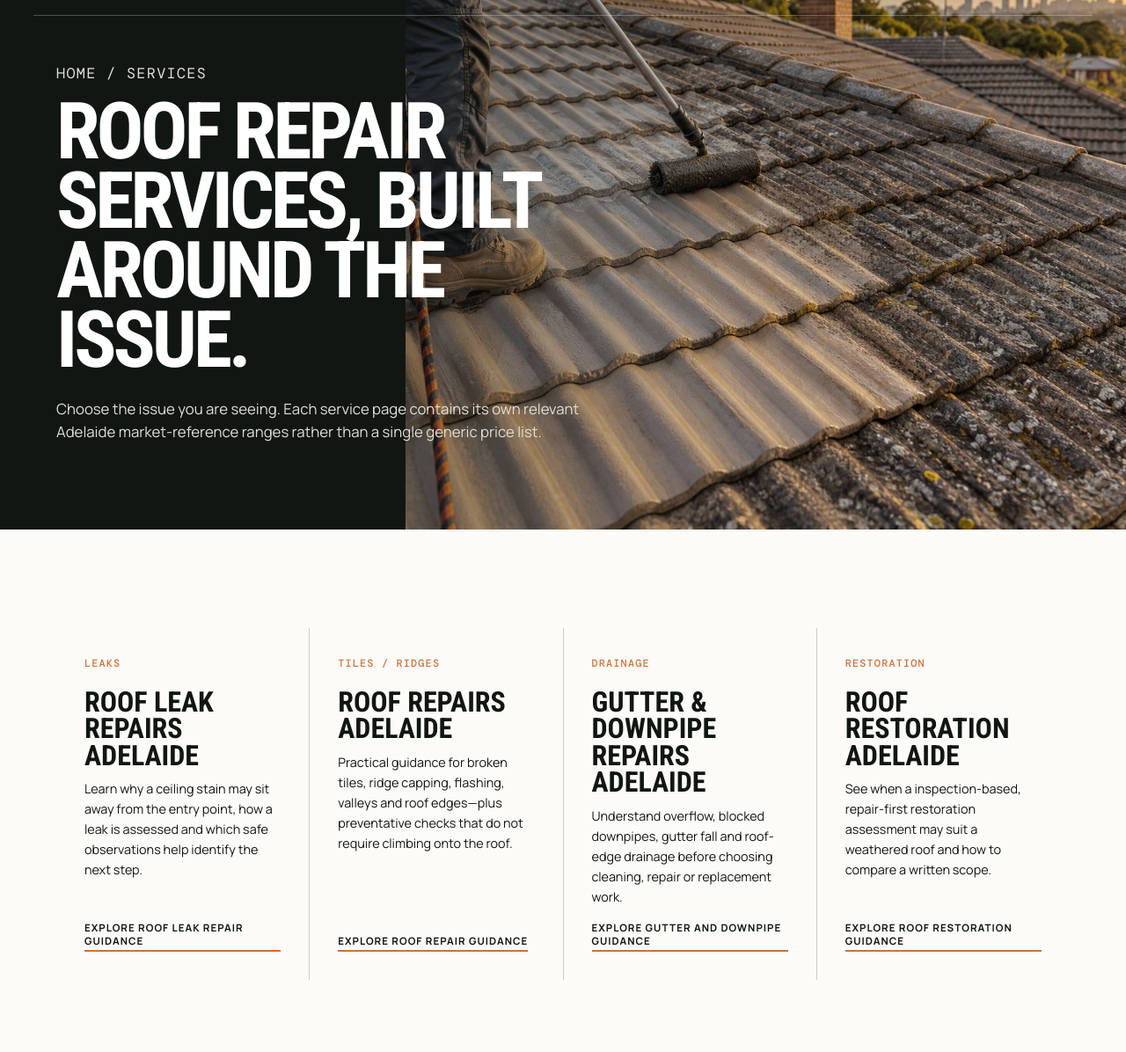
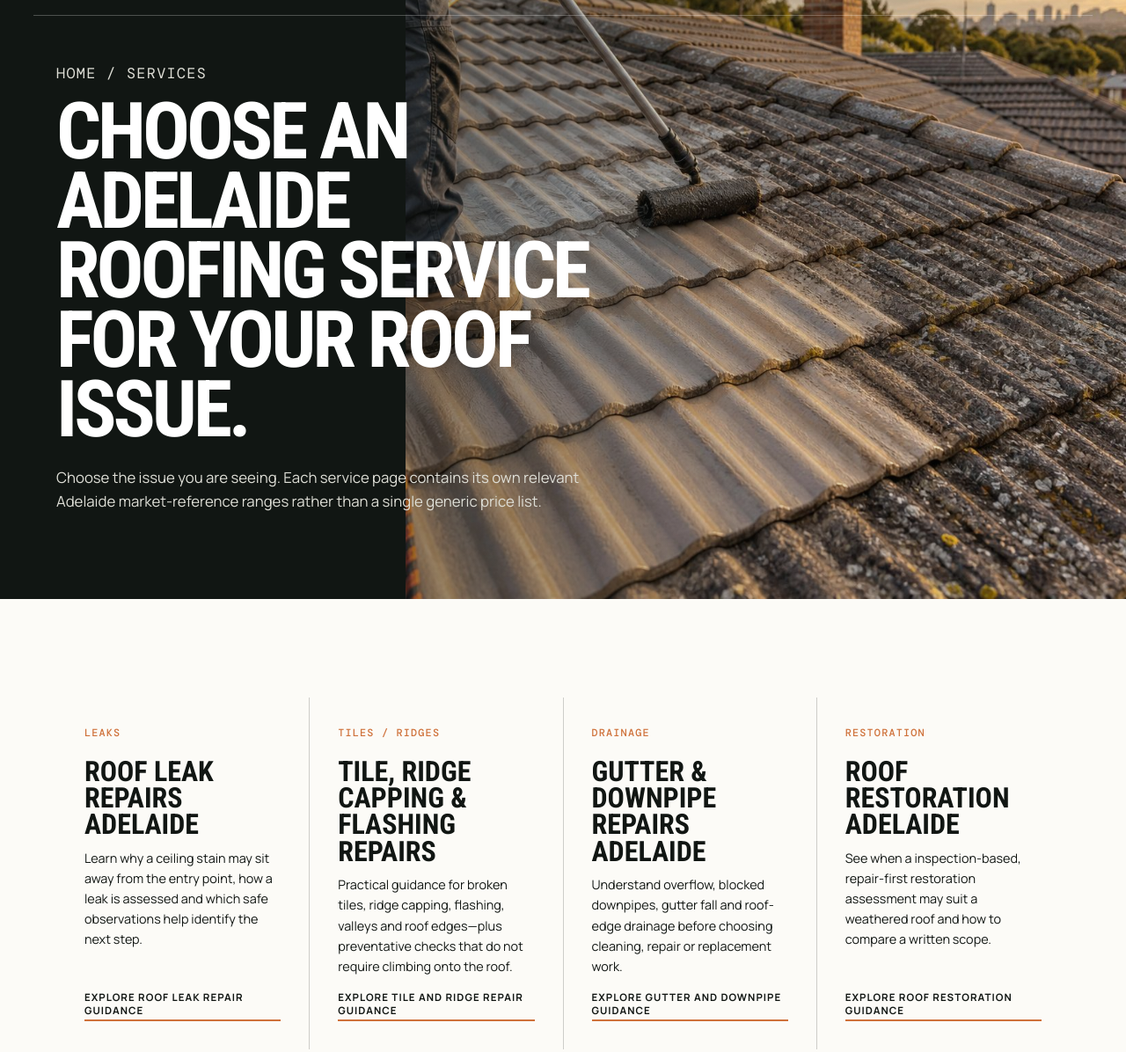
Before and after one commit to nancymaintenance-design/adelaideroofkind.com.au, a plain HTML site: page services.html in a window 1280 px wide. Shown: the part 115-1311 px from the top of the page at 88% size. Drawn offline with nearby package versions, Linux system fonts and the light colour scheme.

Commit message:
Separate homepage and service search intent

```diff
--- a/services.html
+++ b/services.html
@@ -3,8 +3,8 @@
 <head>
 <meta charset="utf-8">
 <meta name="viewport" content="width=device-width,initial-scale=1">
-<meta name="description" content="Adelaide roof repair services: roof repairs, roof leak repairs, tile and ridge capping repairs, gutter and downpipe repairs, and roof restoration.">
-<title>Roof Repairs Adelaide | Leak, Tile, Gutter &amp; Restoration Services | Ellis Services Group</title>
+<meta name="description" content="Browse Ellis Services Group's Adelaide roofing services: dedicated help for roof leaks, tiles, ridge capping, gutters, downpipes and roof restoration.">
+<title>Adelaide Roofing Services | Repairs, Leaks, Gutters &amp; Restoration | Ellis Services Group</title>
 <link rel="stylesheet" href="assets/css/global.css">
 <link rel="canonical" href="https://www.adelaideroofkind.com.au/services.html">
   <link rel="icon" href="favicon.ico" sizes="any"><link rel="icon" type="image/png" sizes="48x48" href="favicon-48.png"><link rel="icon" type="image/png" sizes="192x192" href="favicon-192.png"><link rel="apple-touch-icon" sizes="180x180" href="apple-touch-icon.png"><link rel="manifest" href="site.webmanifest">
@@ -12,13 +12,13 @@
 <meta property="og:type" content="website">
 <meta property="og:site_name" content="Ellis Services Group">
 <meta property="og:locale" content="en_AU">
-<meta property="og:title" content="Roof Repairs Adelaide | Ellis Services Group">
-<meta property="og:description" content="Adelaide roof repairs, roof leak repairs, tile and ridge capping repairs, gutter and downpipe repairs, and roof restoration.">
+<meta property="og:title" content="Adelaide Roofing Services | Ellis Services Group">
+<meta property="og:description" content="Choose a dedicated Adelaide service for roof leaks, tiles, ridge capping, gutters, downpipes or restoration.">
 <meta property="og:url" content="https://www.adelaideroofkind.com.au/services.html">
 <meta property="og:image" content="https://www.adelaideroofkind.com.au/assets/images/ellis-roof-restoration-concept.jpg">
 <meta name="twitter:card" content="summary_large_image">
-<meta name="twitter:title" content="Roof Repairs Adelaide | Ellis Services Group">
-<meta name="twitter:description" content="Adelaide roof repairs, roof leak repairs, tile and ridge capping repairs, gutter and downpipe repairs, and roof restoration.">
+<meta name="twitter:title" content="Adelaide Roofing Services | Ellis Services Group">
+<meta name="twitter:description" content="Choose a dedicated Adelaide service for roof leaks, tiles, ridge capping, gutters, downpipes or restoration.">
 <meta name="twitter:image" content="https://www.adelaideroofkind.com.au/assets/images/ellis-roof-restoration-concept.jpg">
 <script type="application/ld+json">
 {"@context":"https://schema.org","@type":"ProfessionalService","name":"Ellis Services Group","description":"Adelaide roof repair services — leak repairs, tile and ridge repairs, gutter and downpipe repairs, and roof restoration with price guides.","url":"https://www.adelaideroofkind.com.au/services.html","telephone":"+61434276883","email":"ellisservicesgroup9@outlook.com","address":{"@type":"PostalAddress","streetAddress":"63 Pirie St","addressLocality":"Adelaide","addressRegion":"SA","postalCode":"5000","addressCountry":"AU"},"areaServed":{"@type":"City","name":"Adelaide"},"knowsAbout":["Roof leak repairs","Roof repairs","Gutters & downpipes","Roof restoration"]}
@@ -37,13 +37,13 @@
 <main>
 <section class="page-hero page-hero--visual">
 <figure class="page-hero__visual"><img src="assets/images/ellis-roof-restoration-concept.jpg" width="1536" height="1024" alt="Tiled roof surface preparation" loading="eager" decoding="async" fetchpriority="high"></figure>
-<div class="shell"><p class="crumb">Home / Services</p><h1>Roof repair services, built around the issue.</h1><p>Choose the issue you are seeing. Each service page contains its own relevant Adelaide market-reference ranges rather than a single generic price list.</p></div>
+<div class="shell"><p class="crumb">Home / Services</p><h1>Choose an Adelaide roofing service for your roof issue.</h1><p>Choose the issue you are seeing. Each service page contains its own relevant Adelaide market-reference ranges rather than a single generic price list.</p></div>
 </section>
 <section class="section">
 <div class="shell">
 <div class="services-grid services-page-grid">
 <article class="service-card"><span class="service-icon">LEAKS</span><h3>Roof leak repairs Adelaide</h3><p>Learn why a ceiling stain may sit away from the entry point, how a leak is assessed and which safe observations help identify the next step.</p><a href="roof-leak-repairs-adelaide.html">Explore roof leak repair guidance</a></article>
-<article class="service-card"><span class="service-icon">TILES / RIDGES</span><h3>Roof repairs Adelaide</h3><p>Practical guidance for broken tiles, ridge capping, flashing, valleys and roof edges—plus preventative checks that do not require climbing onto the roof.</p><a href="roof-repairs-adelaide.html">Explore roof repair guidance</a></article>
+<article class="service-card"><span class="service-icon">TILES / RIDGES</span><h3>Tile, ridge capping &amp; flashing repairs</h3><p>Practical guidance for broken tiles, ridge capping, flashing, valleys and roof edges—plus preventative checks that do not require climbing onto the roof.</p><a href="roof-repairs-adelaide.html">Explore tile and ridge repair guidance</a></article>
 <article class="service-card"><span class="service-icon">DRAINAGE</span><h3>Gutter &amp; downpipe repairs Adelaide</h3><p>Understand overflow, blocked downpipes, gutter fall and roof-edge drainage before choosing cleaning, repair or replacement work.</p><a href="gutter-downpipe-repairs-adelaide.html">Explore gutter and downpipe guidance</a></article>
 <article class="service-card"><span class="service-icon">RESTORATION</span><h3>Roof restoration Adelaide</h3><p>See when a inspection-based, repair-first restoration assessment may suit a weathered roof and how to compare a written scope.</p><a href="roof-restoration-adelaide.html">Explore roof restoration guidance</a></article>
 </div>
```
Also changed, not shown: roof-repairs-adelaide.html (+4 -4 lines).
